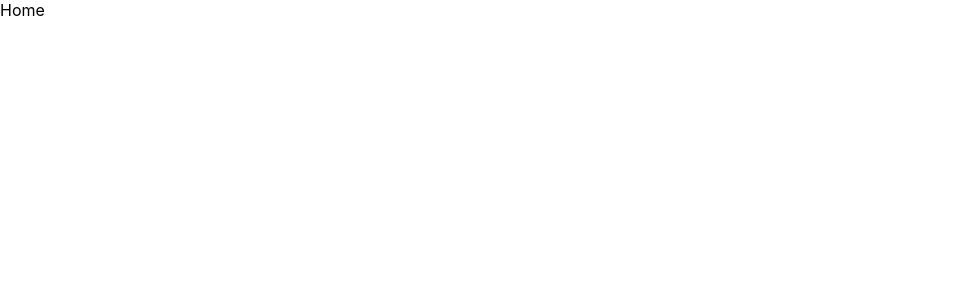
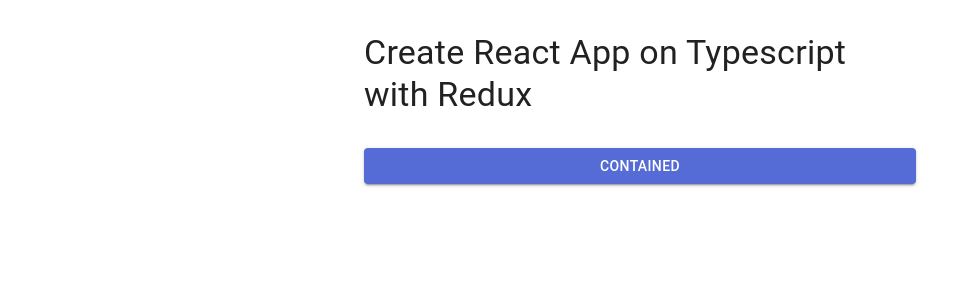
Before and after one commit to javokhirbekuz/burak-react, a React (Create React App) app: page / in a window 1280 px wide. Shown: the top 300 px of the page, without its empty margins (0-979 px from the left). Built offline with nearby package versions, Linux system fonts and the light colour scheme.

Commit message:
feat: MUI standard integration

```diff
--- a/src/app/App.tsx
+++ b/src/app/App.tsx
@@ -1,8 +1,20 @@
 import React from "react";
 import "../css/App.css";
+import { Box, Button, Container, Stack, Typography } from "@mui/material";
 
 function App() {
-  return <div>Home</div>;
+  return (
+    <Container maxWidth="sm">
+      <Stack flexDirection={"column"}>
+        <Box sx={{ my: 4 }}>
+          <Typography variant="h4" component={"h4"}>
+            Create React App on Typescript with Redux
+          </Typography>
+        </Box>
+        <Button variant="contained">Contained</Button>
+      </Stack>
+    </Container>
+  );
 }
 
 export default App;
--- a/src/index.tsx
+++ b/src/index.tsx
@@ -4,6 +4,9 @@
 import { store } from "./app/store";
 import App from "./app/App";
 import reportWebVitals from "./reportWebVitals";
+import CssBaseLine from "@mui/material/CssBaseline";
+import { ThemeProvider } from "@mui/material/styles";
+import theme from "./theme";
 import "./css/index.css";
 
 const container = document.getElementById("root")!;
@@ -12,12 +15,11 @@
 root.render(
   <React.StrictMode>
     <Provider store={store}>
-      <App />
+      <ThemeProvider theme={theme}>
+        <CssBaseLine />
+        <App />
+      </ThemeProvider>
     </Provider>
   </React.StrictMode>
 );
-
-// If you want to start measuring performance in your app, pass a function
-// to log results (for example: reportWebVitals(console.log))
-// or send to an analytics endpoint. Learn more: https://bit.ly/CRA-vitals
 reportWebVitals();
--- /dev/null
+++ b/src/theme.ts
@@ -0,0 +1,18 @@
+import { createTheme } from "@mui/material/styles";
+import { red } from "@mui/material/colors";
+
+const theme = createTheme({
+  palette: {
+    primary: {
+      main: "#556cd6",
+    },
+    secondary: {
+      main: "#19857b",
+    },
+    error: {
+      main: red.A400,
+    },
+  },
+});
+
+export default theme;
```
